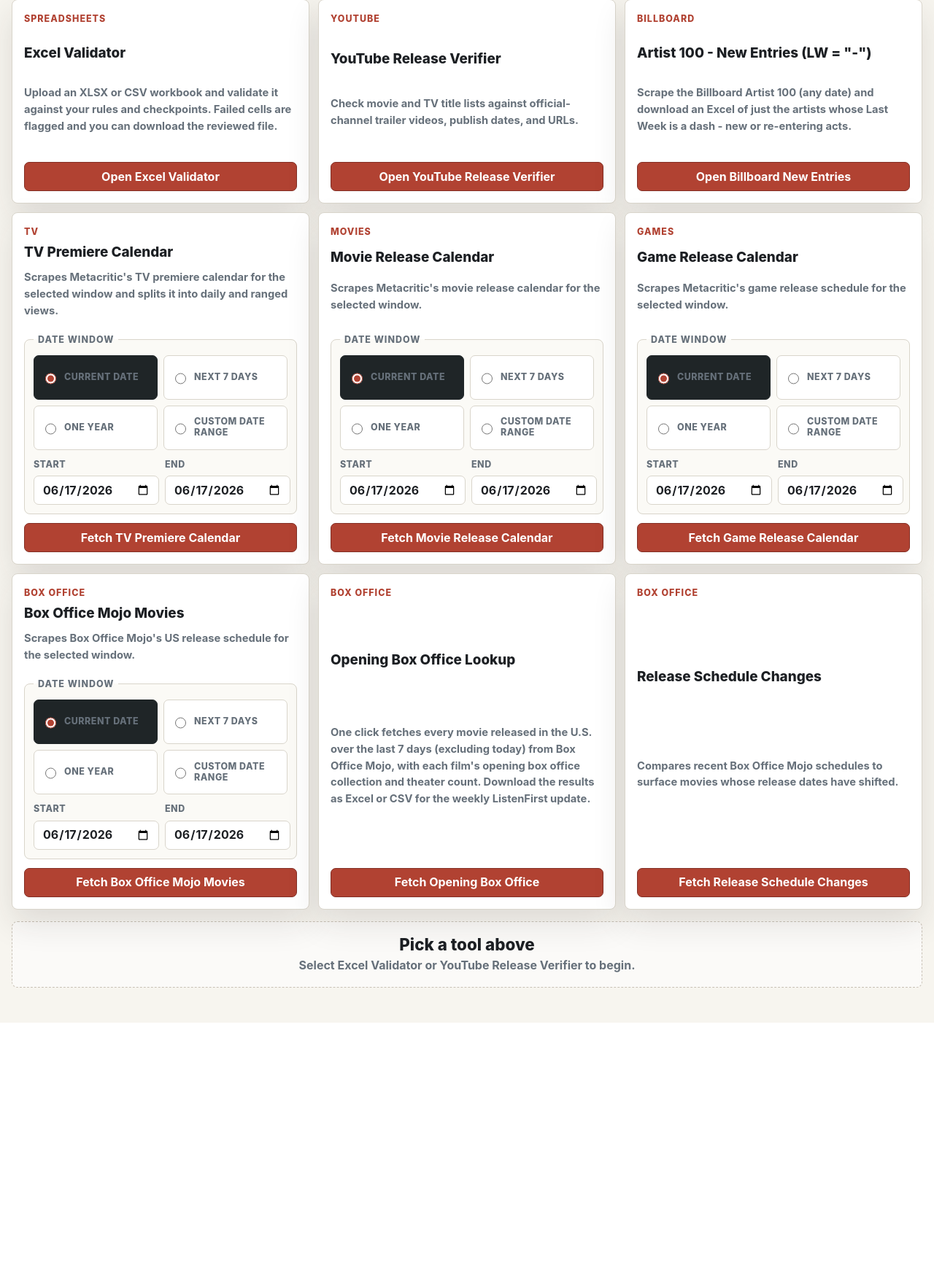
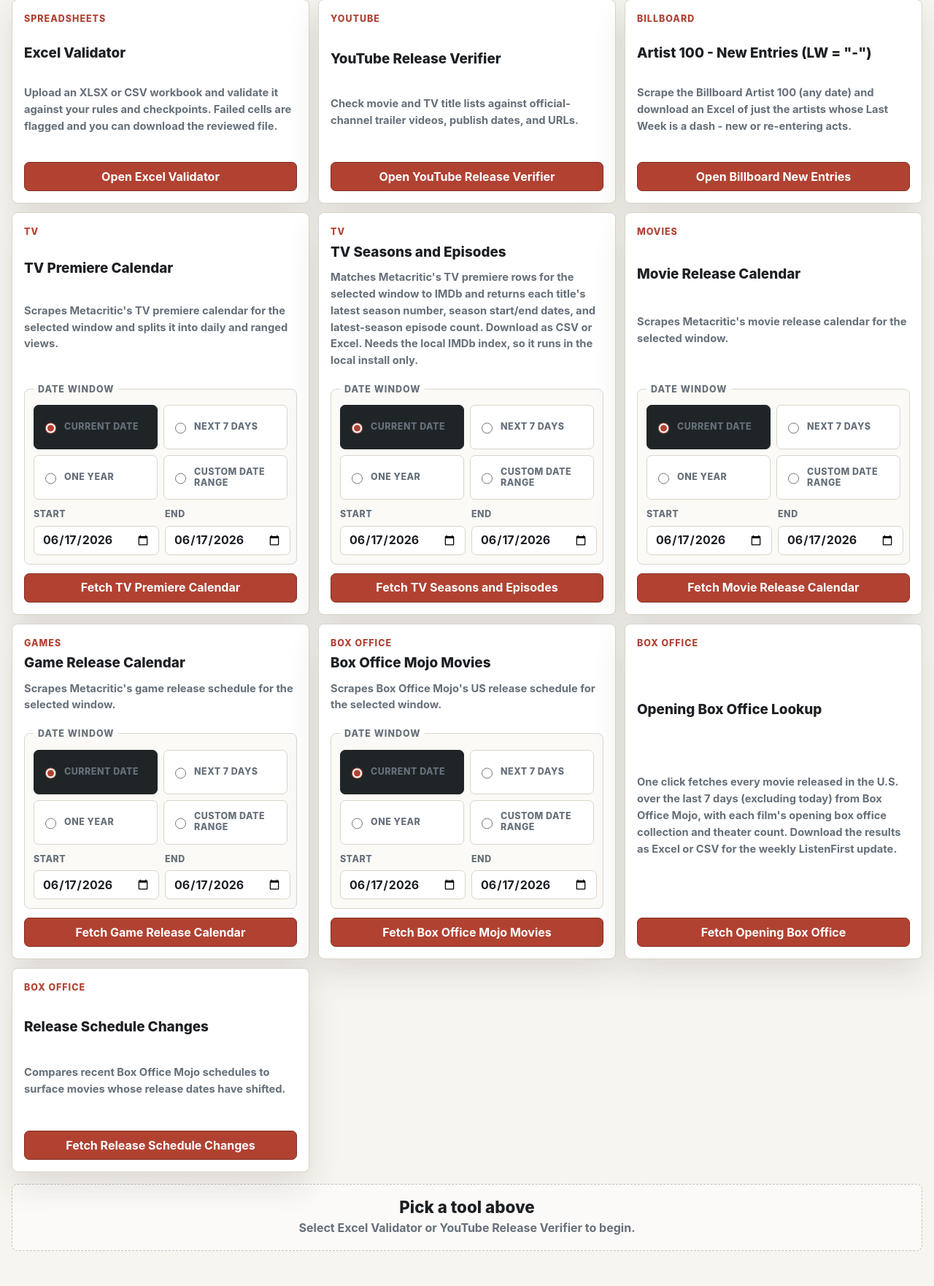
Before and after one commit to ramesh680/media-tools-hub, a FastAPI app: page / in a window 1280 px wide. Shown: the part 365-2128 px from the top of the page at 73% size. Before the commit the page ends 1767 px from the top, so only its background shows below. Run offline with FastAPI, Linux system fonts and the light colour scheme; data that the repository does not hold is empty; some libraries are stand-ins or nearby versions.

Commit message:
Add TV Seasons and Episodes tool card (local IMDb install only)

```diff
--- a/app/templates/index.html
+++ b/app/templates/index.html
@@ -103,6 +103,18 @@
       </form>
     </article>
 
+    {% if imdb_enabled %}
+    <article class="action-card">
+      <p class="eyebrow">TV</p>
+      <h3>TV Seasons and Episodes</h3>
+      <p>Matches Metacritic's TV premiere rows for the selected window to IMDb and returns each title's latest season number, season start/end dates, and latest-season episode count. Download as CSV or Excel. Needs the local IMDb index, so it runs in the local install only.</p>
+      <form class="tracker-form" hx-post="/tv-season-episodes/start" hx-target="#workspace" hx-swap="outerHTML">
+        {{ date_window_controls(today_iso) }}
+        <button class="primary-button" type="submit">Fetch TV Seasons and Episodes</button>
+      </form>
+    </article>
+    {% endif %}
+
     <article class="action-card">
       <p class="eyebrow">Movies</p>
       <h3>Movie Release Calendar</h3>
```
